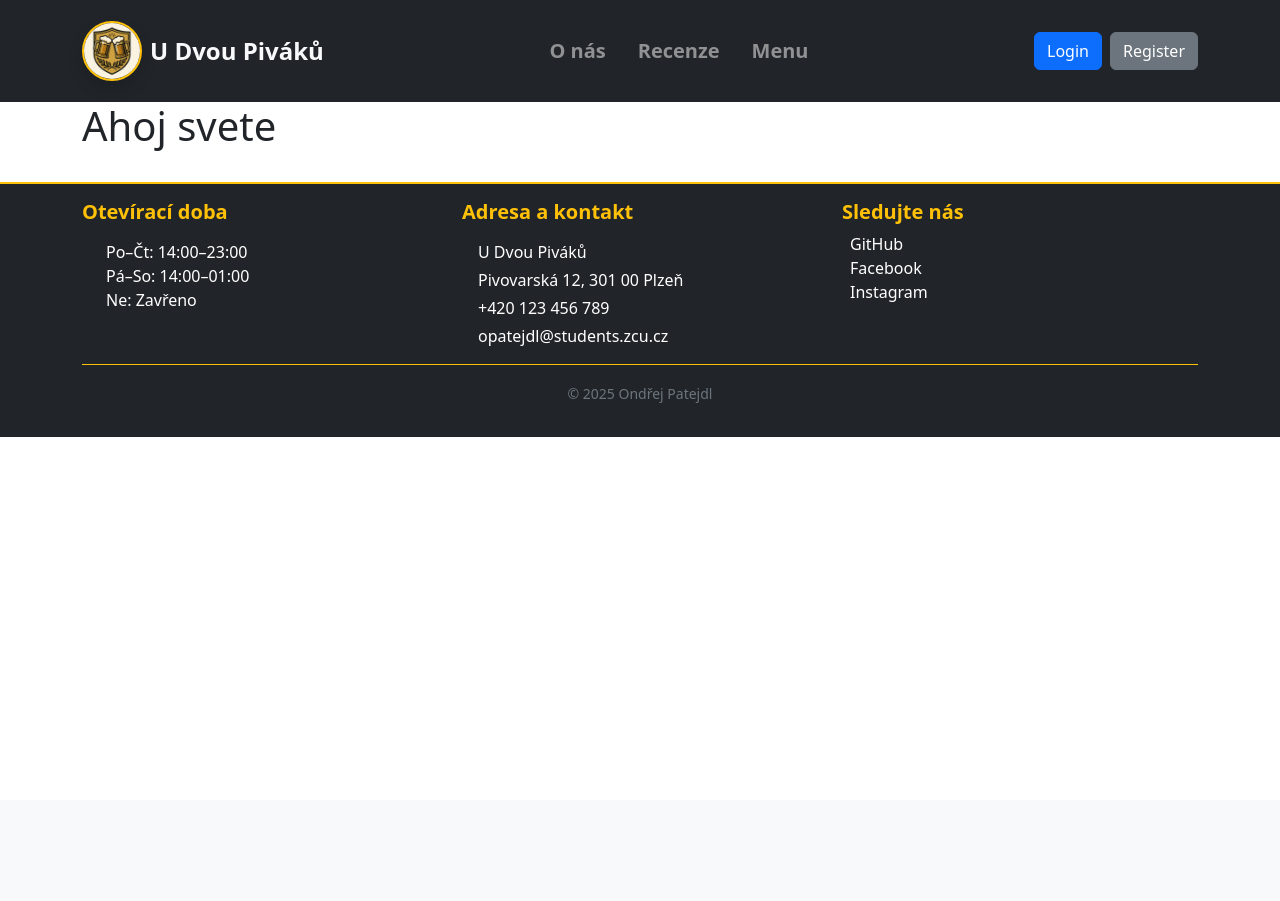
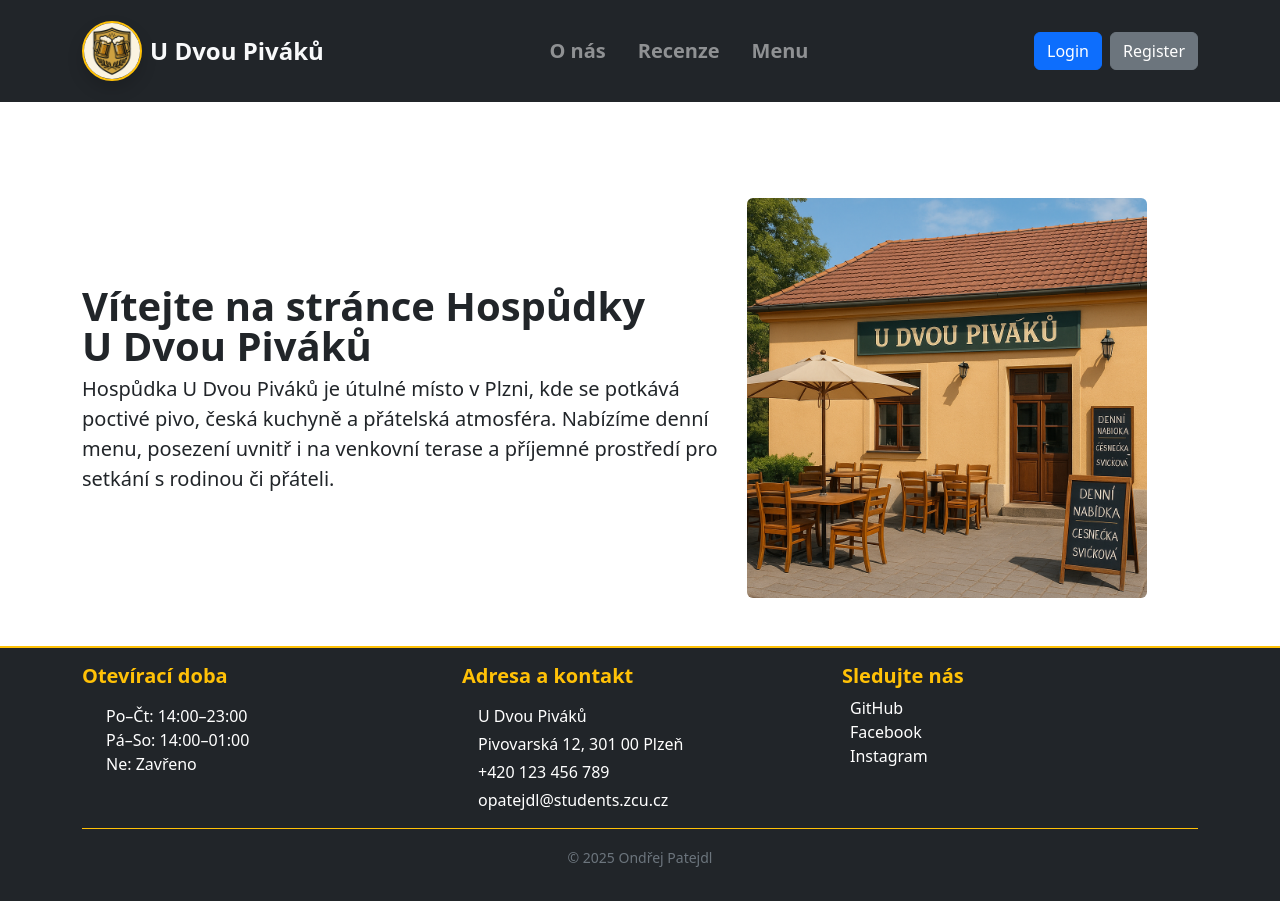
Before and after one commit to OPatejdl/WEB, a PHP site: page / in a window 1280 px wide. Before the commit the page ends 437 px from the top, so only its background shows below. Run offline with PHP 8.4, Linux system fonts and the light colour scheme.

Commit message:
feat: Create homepage layout and formating

```diff
--- a/app/Views/HomepageTemplate.php
+++ b/app/Views/HomepageTemplate.php
@@ -7,7 +7,24 @@
 
 <?php
     $tmplHeaders->getHTMLHeader($tplData["title"]);
-    echo "<h1>Ahoj svete</h1>";
+?>
+<div class="row align-items-center py-5 mt-5">
+    <!-- Basic Info -->
+    <div class="col-md-7">
+        <h1 class="fw-semibold lh-1"> Vítejte na stránce Hospůdky <br> U Dvou Piváků </h1>
+        <p class="lead">Hospůdka U Dvou Piváků je útulné místo v Plzni, kde se potkává poctivé pivo, česká kuchyně a přátelská atmosféra. Nabízíme denní menu, posezení uvnitř i na venkovní terase a příjemné prostředí pro setkání s rodinou či přáteli.</p>
+    </div>
+
+    <!-- Picture -->
+    <div class="col-md-5">
+        <img alt="Obrázek hospůdky"
+             src="data/foto_hospoda.png"
+             class="img-fluid rounded "
+             style="max-height: 400px; object-fit: cover;"
+        >
+    </div>
+</div>
+<?php
     $tmplHeaders->getHTMLFooter();
 
 ?>
--- a/app/Views/TemplateBasics.class.php
+++ b/app/Views/TemplateBasics.class.php
@@ -20,7 +20,7 @@
                     <link rel="stylesheet" href="myStyles.css">
 
                 </head>
-                <body>
+                <body class="d-flex flex-column min-vh-100">
                 <header class="bg-dark text-white sticky-top">
                     <nav class="navbar navbar-expand-lg navbar-dark py-3">
                         <div class="container align-items-center">
@@ -45,7 +45,7 @@
                                 <ul class="navbar-nav mx-auto my-3 my-lg-0">
                                 <?php
                                     foreach(WEB_PAGES as $key => $page) {
-                                        if ($key != 'newReview' && $key != "newProduct" && $key != "register" && $key != "login") {
+                                        if (!in_array($key, ['newReview', "newProduct", "register", "login"])) {
                                             echo "<li class='nav-item'>
                                                     <a class='nav-link px-3 fw-semibold fs-5' href='index.php?page=$key'>$page[title]</a>
                                                     </li>";
@@ -68,20 +68,18 @@
                         </div>
                     </nav>
                 </header>
-                <main>
+                <main class="flex-grow-1">
                     <div class="container">
             <?php
         }
 
         /**
          * Function defines HTML Footer
-         * @return void
          */
-        public function getHTMLFooter() {
+        public function getHTMLFooter(): void {
             ?>
                     </div>
                 </main>
-                <br>
                 <footer class="bg-dark text-white border-top border-2 border-warning mt-auto">
                     <div class="container py-3">
                         <div class="row text-center text-md-start gy-4">
@@ -104,7 +102,7 @@
                                 </h5>
                                 <div class="ms-3">
                                     <p class="mb-1">U Dvou Piváků</p>
-                                    <p class="mb-1">Pivovarská 12, 301 00 Plzeň</p>
+                                    <p class="mb-1"> Pivovarská 12, 301 00 Plzeň</p>
                                     <p class="mb-1"> +420 123 456 789 </p>
                                     <p class="mb-0">
                                         <a href="mailto:opatejdl@students.zcu.cz" class="text-white text-decoration-none">opatejdl@students.zcu.cz</a>
```
